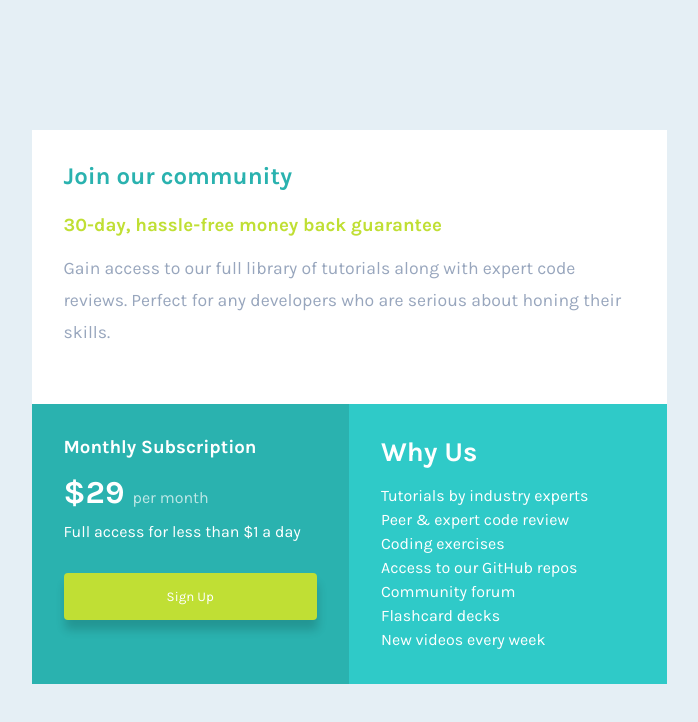
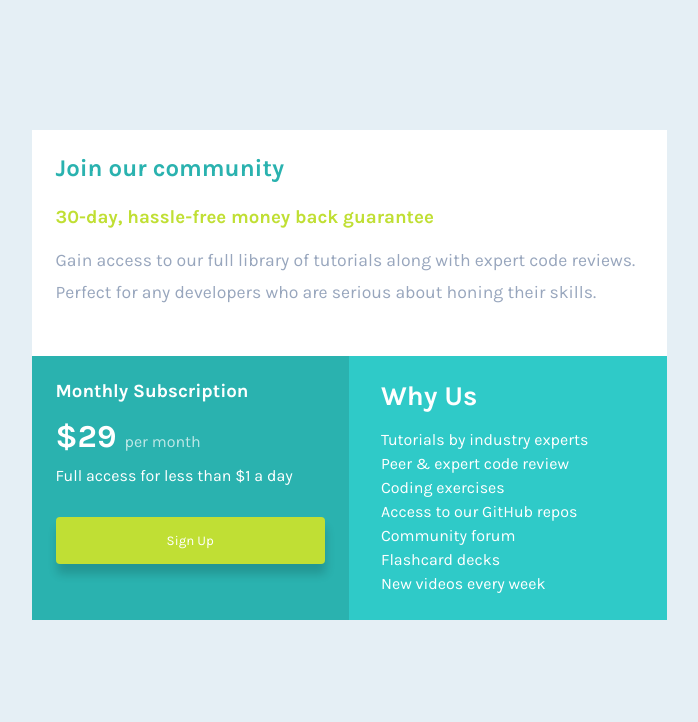
Before and after one commit to Muniir1/single-price-grid, a plain HTML site: page index.html in a window 1280 px wide. Shown: the whole page, without its empty margins (291-989 px from the left). Drawn offline with Linux system fonts and the light colour scheme.

Commit message:
Update styles.css

```diff
--- a/styles.css
+++ b/styles.css
@@ -19,7 +19,7 @@ header{
     background-color: white;
 }
 main{
-    padding: 2rem 2rem;
+    padding: 1.5rem;
 }
 main h1{
     margin-bottom: 1.5rem;
@@ -41,7 +41,7 @@ main p{
 }
 section{
     background-color: hsl(179, 62%, 43%);
-    padding: 2rem 2rem;
+    padding: 1.5rem;
     color: white;
 }
 section h3{
@@ -75,7 +75,7 @@ section .pp{
 }
 article{
     background-color: hsl(179, 62%, 49%);
-    padding: 2rem 2rem;
+    padding: 1.5rem;
     color: white;
 }
 article h3{
```
